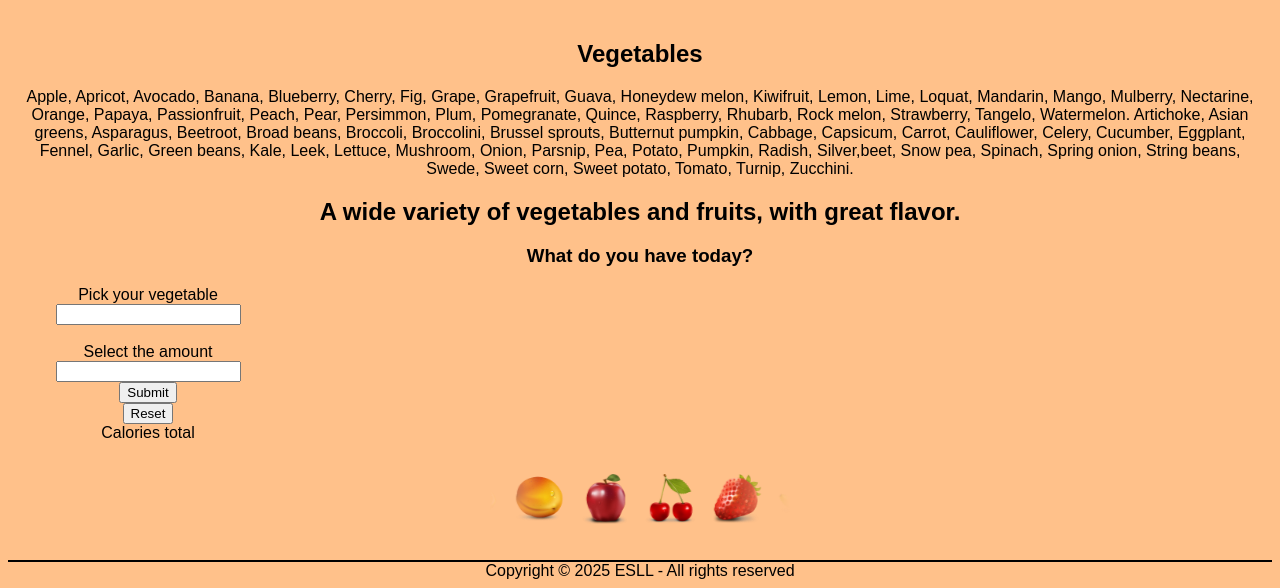
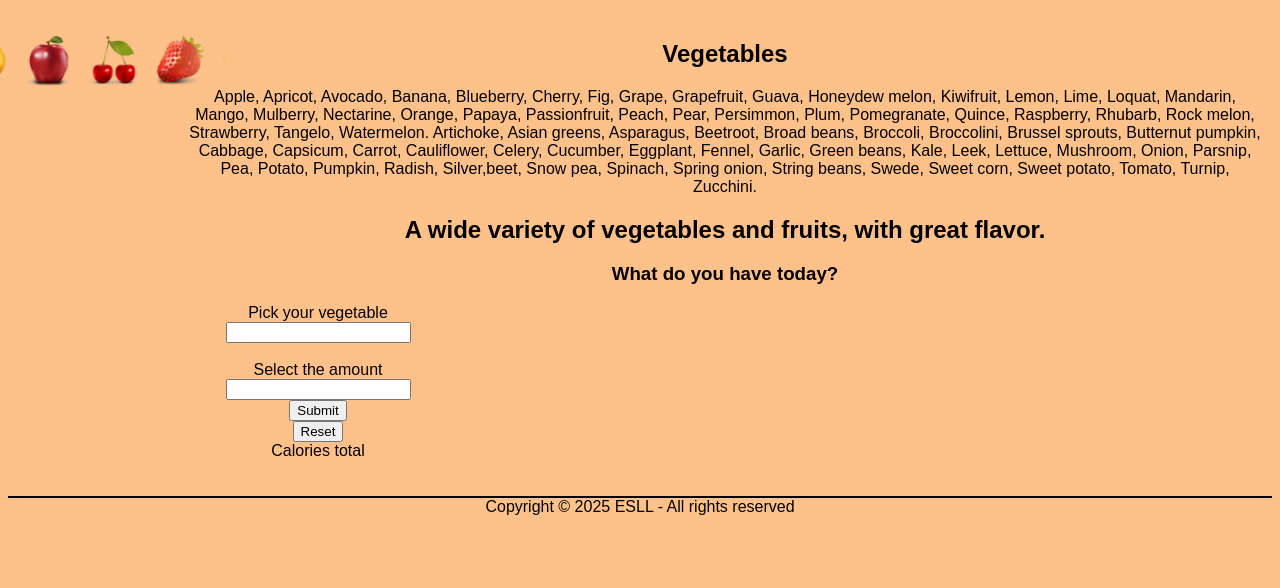
Before and after one commit to DimDeveloper18/Python-Assignment, a Flask app: page /vegetables in a window 1280 px wide. Shown: the part 235-823 px from the top of the page. After the commit the page ends 750 px from the top, so only its background shows below. Run offline with Flask 3, Linux system fonts and the light colour scheme.

Commit message:
Aside block created. Aside element chenged for 'div' but remain class from aside. Script also moved to aside block from main block.

```diff
--- a/static/css/homemed.css
+++ b/static/css/homemed.css
@@ -3,12 +3,16 @@
         @media (min-width: 768px) {
 
 header{
+    grid-column: 1 / 3;
+    grid-row: 1;
     gap: 150px;
 }
 #logo{
     min-height: 80%;
 }
 nav{
+    grid-column: 1 / 3;
+    grid-row: 2;
     height: 30px;
     border: 2px solid #000000;
     border-bottom-right-radius: 500px 50px;
@@ -16,6 +20,10 @@ nav{
 }
 nav a:link{
     padding: 7px;
+}
+main{
+    grid-column: 2 / 3;
+    grid-row: 3;
 }
 #hmp1{
     display: flex;
@@ -30,4 +38,13 @@ nav a:link{
     align-items: stretch;
     gap: 40px;
 }
+aside{
+    grid-column: 1 / 2;
+    grid-row: 3;
+    width: 150px;
 }
+footer{
+    grid-column: 1 / 3;
+    grid-row: 4;
+}
+}
--- a/templates/base.html
+++ b/templates/base.html
@@ -27,6 +27,10 @@
             {% block main %}
             {% endblock %}
         </main>
+        <aside>
+            {% block aside %}
+            {% endblock %}
+        </aside>
         <footer>Copyright &copy; 2025 ESLL - All rights reserved</footer>
     </div>
 </body>
--- a/templates/vegetables.html
+++ b/templates/vegetables.html
@@ -59,7 +59,11 @@
             </form>
         </p>
     </article>
-    <aside class="roll">
+    <script src="{{ url_for('static', filename='js/inputs.js')}}"></script>
+    </div>
+{% endblock %}
+{% block aside %}
+    <div class="roll">
         <div  class="inroll">
             <img id="pep1" src="{{ url_for('static', filename='images/peper1.png')}}" alt="Healthy Plate" width="50" height="50">
             <img id="tom1" src="{{ url_for('static', filename='images/tomato1.png')}}" alt="Healthy Plate" width="50" height="50">
@@ -70,8 +74,6 @@
             <img id="strw1" src="{{ url_for('static', filename='images/strawberry1.png')}}" alt="Healthy Plate" width="50" height="50">
             <img id="ban1" src="{{ url_for('static', filename='images/bananna1.png')}}" alt="Healthy Plate" width="50" height="50">
         </div>
-    </aside>
-    <script src="{{ url_for('static', filename='js/inputs.js')}}"></script>
         <script src="{{ url_for('static', filename='js/asideroll.js')}}"></script>
     </div>
 {% endblock %}
```
Lines whose indentation alone changed are shown as unchanged.
